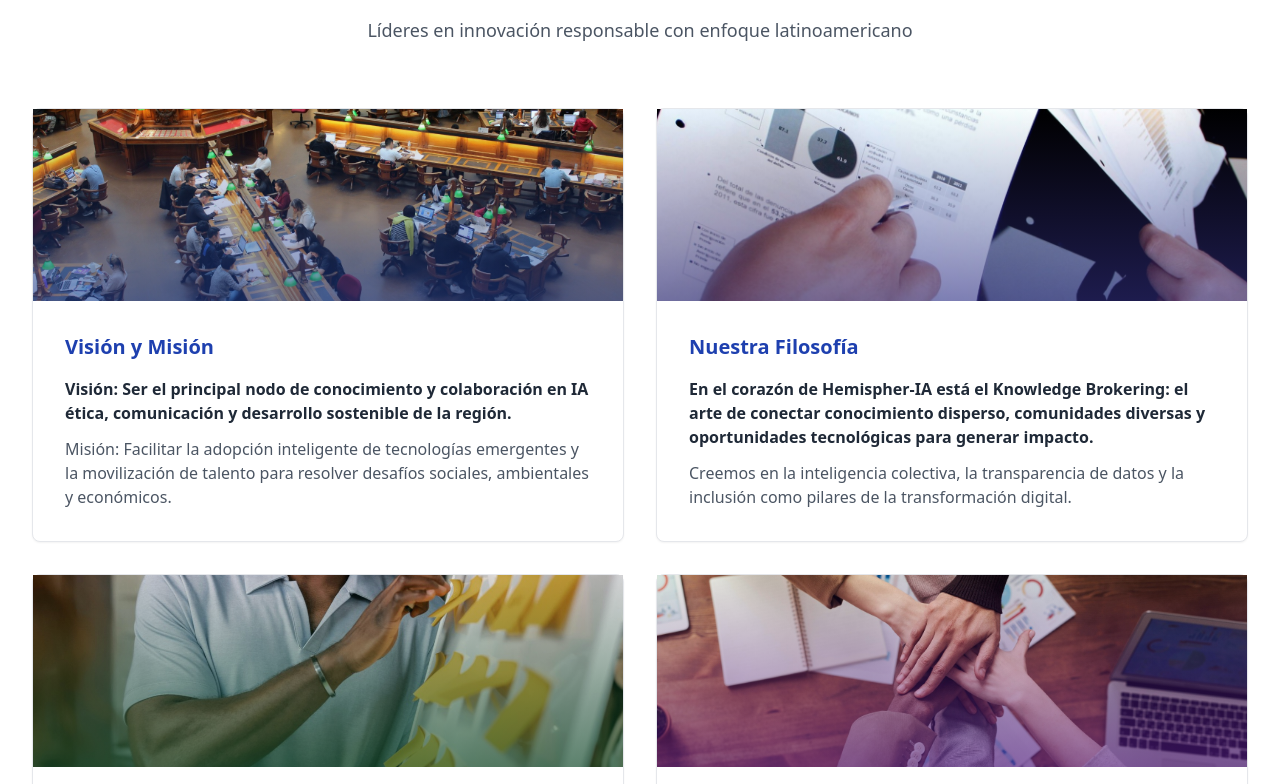
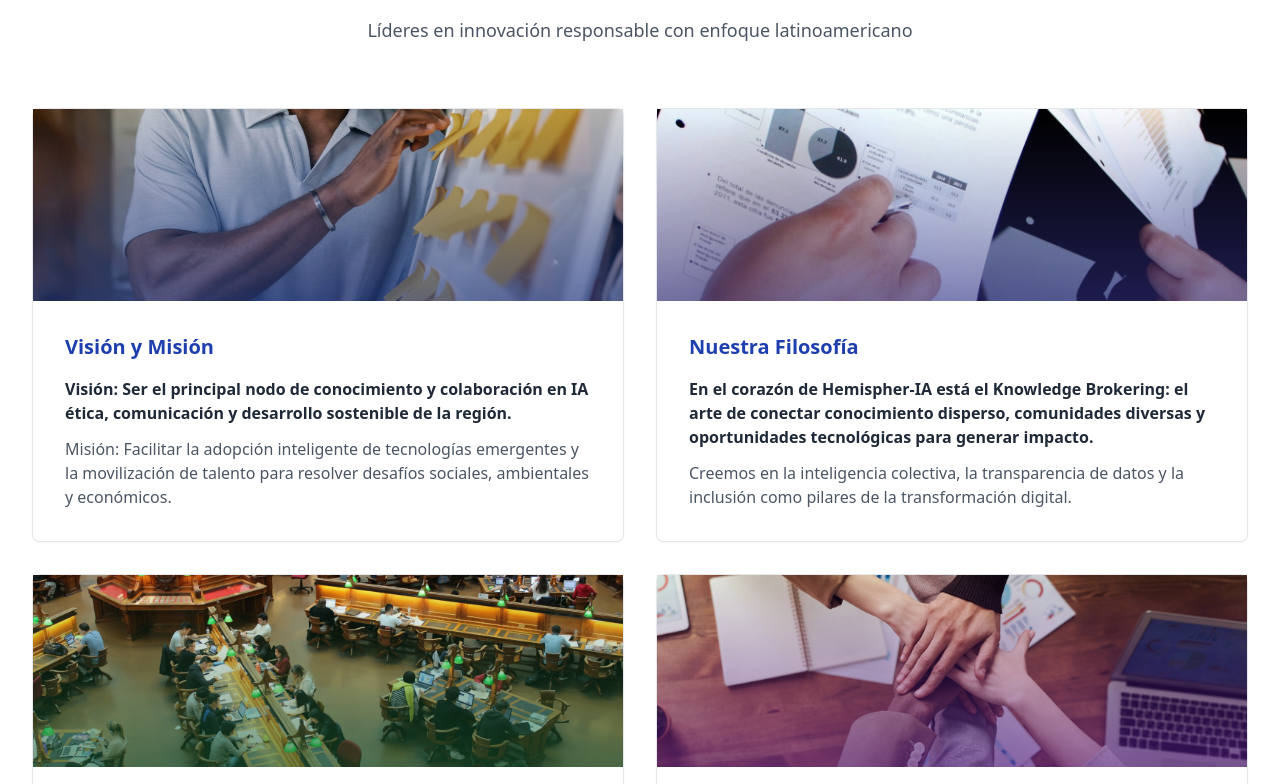
Before and after one commit to webhook-ja/HemispherIA_web, a React (Vite) app: page / in a window 1280 px wide. Shown: the part 916-1700 px from the top of the page. Built offline with nearby package versions, Linux system fonts and the light colour scheme; no server answers.

Commit message:
feat: Intercambiar imágenes de Visión/Misión y Nuestro Equipo
- Card 'Visión y Misión' ahora usa imagen de Nuestro Equipo
- Card 'Nuestro Equipo' ahora usa imagen de Socios Estratégicos

🤖 Generated with Claude Code

Co-Authored-By: Claude Sonnet 4.5 <noreply@anthropic.com>

```diff
--- a/src/components/AnimatedAboutSection.tsx
+++ b/src/components/AnimatedAboutSection.tsx
@@ -16,8 +16,8 @@ const AnimatedAboutSection = () => {
         <AnimatedCard>
           <div className="relative overflow-hidden">
             <img
-              src="/images/Socios Estratégicos.jpeg"
-              alt="Socios Estratégicos"
+              src="/images/Nuestro Equipo.jpeg"
+              alt="Nuestro Equipo"
               className="w-full h-48 object-cover"
             />
             <div className="absolute inset-0 bg-gradient-to-t from-blue-900/60 to-transparent"></div>
@@ -58,8 +58,8 @@ const AnimatedAboutSection = () => {
         <AnimatedCard>
           <div className="relative overflow-hidden">
             <img
-              src="/images/Nuestro Equipo.jpeg"
-              alt="Nuestro Equipo"
+              src="/images/Socios Estratégicos.jpeg"
+              alt="Socios Estratégicos"
               className="w-full h-48 object-cover"
             />
             <div className="absolute inset-0 bg-gradient-to-t from-green-900/60 to-transparent"></div>
```
